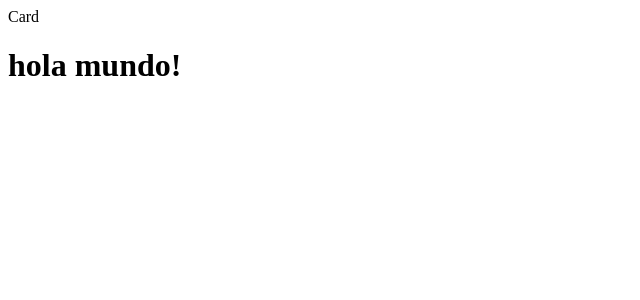
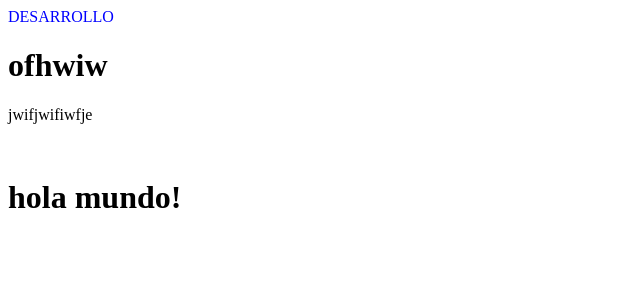
Before and after one commit to kenruizinoue/taller-config-webpack-react, a React app: page / in a window 1280 px wide. Shown: the top 300 px of the page, without its empty margins (0-640 px from the left). Built offline with nearby package versions, Linux system fonts and the light colour scheme; the HTML template or start-up script is replaced by a standard one.

Commit message:
07-uso-css

```diff
--- a/package.json
+++ b/package.json
@@ -15,6 +15,7 @@
     "@babel/preset-react": "^7.0.0",
     "babel-eslint": "^10.0.1",
     "babel-loader": "^8.0.5",
+    "css-loader": "^2.1.1",
     "eslint": "^5.16.0",
     "eslint-config-airbnb": "^17.1.0",
     "eslint-loader": "^2.1.2",
@@ -22,6 +23,7 @@
     "eslint-plugin-jsx-a11y": "^6.2.1",
     "eslint-plugin-react": "^7.12.4",
     "react-hot-loader": "^4.8.4",
+    "style-loader": "^0.23.1",
     "webpack": "^4.30.0",
     "webpack-cli": "^3.3.1",
     "webpack-dev-server": "^3.3.1"
--- /dev/null
+++ b/src/CardComponent/CardComponent.css
@@ -0,0 +1,3 @@
+.label {
+  color: blue;
+}
--- a/src/CardComponent/CardComponent.jsx
+++ b/src/CardComponent/CardComponent.jsx
@@ -1,4 +1,6 @@
 import React from 'react';
+
+import './CardComponent.css';
 
 // class CardComponent extends React.Component {
 //   render() {
@@ -6,6 +8,21 @@ import React from 'react';
 //   }
 // }
 
-const CardComponent = () => <div>Card</div>;
+const CardComponent = () => (
+  <div className="card">
+    <div className="cover">
+      <div className="label">DESARROLLO</div>
+      <div className="text-box">
+        <h1>ofhwiw</h1>
+        <p>jwifjwifiwfje</p>
+      </div>
+    </div>
+    <div className="button-box">
+      <img src="" alt="" />
+      <img src="" alt="" />
+      <img src="" alt="" />
+    </div>
+  </div>
+);
 
 export default CardComponent;
--- a/webpack.config.js
+++ b/webpack.config.js
@@ -1,28 +1,32 @@
-const path = require("path");
-const webpack = require("webpack");
+const path = require('path');
+const webpack = require('webpack');
 
 module.exports = {
-  entry: path.resolve(__dirname, "src/index.jsx"),
+  entry: path.resolve(__dirname, 'src/index.jsx'),
   output: {
-    path: path.resolve(__dirname, "dist"),
-    filename: "bundle.js"
+    path: path.resolve(__dirname, 'dist'),
+    filename: 'bundle.js',
   },
   plugins: [new webpack.HotModuleReplacementPlugin()],
   resolve: {
-    extensions: [".js", ".jsx"]
+    extensions: ['.js', '.jsx'],
   },
   module: {
     rules: [
       {
         test: /\.(js|jsx)$/,
         exclude: /node_modules/,
-        use: ["babel-loader", "eslint-loader"]
-      }
-    ]
+        use: ['babel-loader', 'eslint-loader'],
+      },
+      {
+        test: /\.css$/,
+        use: ['style-loader', 'css-loader'],
+      },
+    ],
   },
   devServer: {
-    contentBase: path.resolve(__dirname, "dist"),
+    contentBase: path.resolve(__dirname, 'dist'),
     hot: true,
-    port: 9000
-  }
+    port: 9000,
+  },
 };
```
Also changed, not shown: 1 other file (tests, documents, lock files or other folders).
